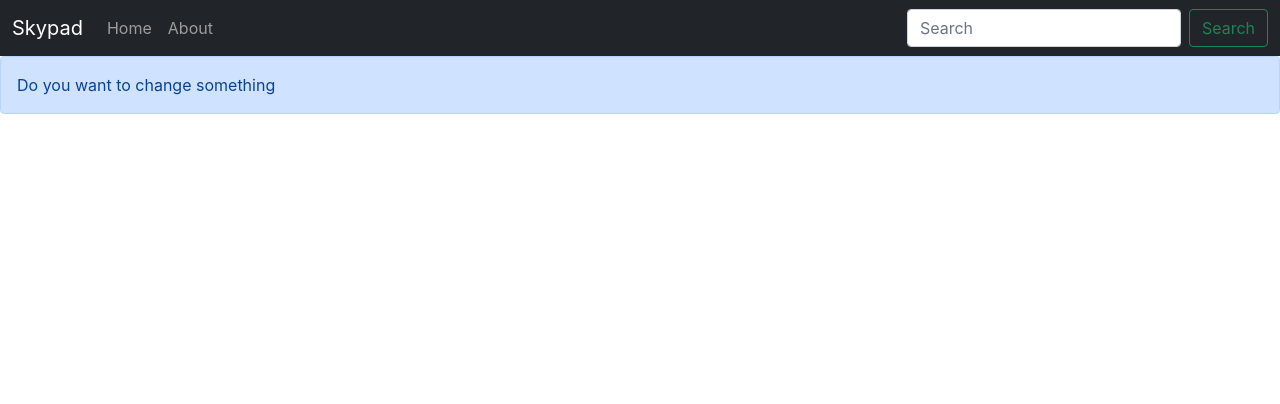
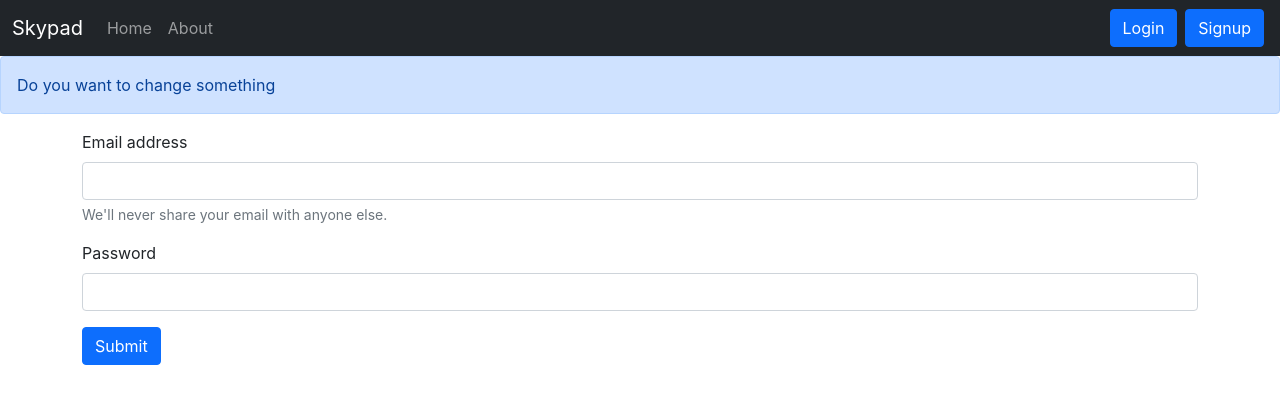
Before and after one commit to Akashsingh310/skypad, a React (Create React App) app: page /login in a window 1280 px wide. Shown: the top 404 px of the page. Built offline with nearby package versions, Linux system fonts and the light colour scheme.

Commit message:
Added Login Component

```diff
--- a/src/App.js
+++ b/src/App.js
@@ -4,6 +4,8 @@
 import About from './components/About';
 import NoteState from './context/notes/NoteState';
 import { Alert } from './components/Alert';
+import Signup from './components/Signup';
+import Login from './components/Login';
 
 import {
   BrowserRouter as Router,
@@ -28,6 +30,12 @@
               <Route exact path="/about">
                 <About />
               </Route>
+              <Route exact path="/login">
+                <Login />
+              </Route>
+              <Route exact path="/signup">
+                <Signup />
+              </Route>
             </Switch>
           </div>
         </Router>
--- /dev/null
+++ b/src/components/Login.js
@@ -0,0 +1,54 @@
+import React, {useState} from 'react'
+import { useHistory } from 'react-router-dom'
+
+
+const Login = (props) => {
+    const [credentials, setCredentials] = useState({email: "", password: ""})
+    let history = useHistory();
+
+    const handleSubmit = async (e) => {
+        e.preventDefault();
+        const response = await fetch("http://localhost:5000/api/auth/login", {
+            method: 'POST',
+            headers: {
+                'Content-Type': 'application/json'
+            },
+            body: JSON.stringify({email: credentials.email, password: credentials.password})
+        });
+        const json = await response.json()
+        console.log(json);
+        if (json.success){
+            // Save the auth token and redirect
+            localStorage.setItem('token', json.authtoken);
+            history.push("/");
+
+        }
+        else{
+            alert("Invalid credentials");
+        }
+    }
+
+    const onChange = (e)=>{
+        setCredentials({...credentials, [e.target.name]: e.target.value})
+    }
+
+    return (
+        <div>
+            <form  onSubmit={handleSubmit}>
+                <div className="mb-3">
+                    <label htmlFor="email" className="form-label">Email address</label>
+                    <input type="email" className="form-control" value={credentials.email} onChange={onChange} id="email" name="email" aria-describedby="emailHelp" />
+                    <div id="emailHelp" className="form-text">We'll never share your email with anyone else.</div>
+                </div>
+                <div className="mb-3">
+                    <label htmlFor="password" className="form-label">Password</label>
+                    <input type="password" className="form-control" value={credentials.password} onChange={onChange} name="password" id="password" />
+                </div>
+
+                <button type="submit" className="btn btn-primary">Submit</button>
+            </form>
+        </div>
+    )
+}
+
+export default Login
--- a/src/components/Navbar.js
+++ b/src/components/Navbar.js
@@ -5,8 +5,8 @@
 export const Navbar = () => {
     let location = useLocation();
 
-  return (
-    <nav className="navbar navbar-expand-lg navbar-dark bg-dark">
+    return (
+        <nav className="navbar navbar-expand-lg navbar-dark bg-dark">
             <div className="container-fluid">
                 <Link className="navbar-brand" to="/">Skypad</Link>
                 <button className="navbar-toggler" type="button" data-bs-toggle="collapse" data-bs-target="#navbarSupportedContent" aria-controls="navbarSupportedContent" aria-expanded="false" aria-label="Toggle navigation">
@@ -15,21 +15,21 @@
                 <div className="collapse navbar-collapse" id="navbarSupportedContent">
                     <ul className="navbar-nav me-auto mb-2 mb-lg-0">
                         <li className="nav-item">
-                        <Link className={`nav-link ${location.pathname==="/"? "active": ""}`} aria-current="page" to="/">Home</Link>
+                            <Link className={`nav-link ${location.pathname === "/" ? "active" : ""}`} aria-current="page" to="/">Home</Link>
                         </li>
                         <li className="nav-item">
-                        <Link className={`nav-link ${location.pathname==="/about"? "active": ""}`} to="/about">About</Link>
+                            <Link className={`nav-link ${location.pathname === "/about" ? "active" : ""}`} to="/about">About</Link>
                         </li>
 
                     </ul>
                     <form className="d-flex">
-                        <input className="form-control me-2" type="search" placeholder="Search" aria-label="Search" />
-                        <button className="btn btn-outline-success" type="submit">Search</button>
+                        <Link className="btn btn-primary mx-1" to="/login" role="button">Login</Link>
+                        <Link className="btn btn-primary mx-1" to="/signup" role="button">Signup</Link>
                     </form>
                 </div>
             </div>
         </nav>
-  )
+    )
 }
 
 export default Navbar
--- /dev/null
+++ b/src/components/Signup.js
@@ -0,0 +1,11 @@
+import React from 'react'
+
+const Signup = () => {
+    return (
+        <div>
+            I am signup
+        </div>
+    )
+}
+
+export default Signup
```
Also changed, not shown: 1 other file (tests, documents, lock files or other folders).
